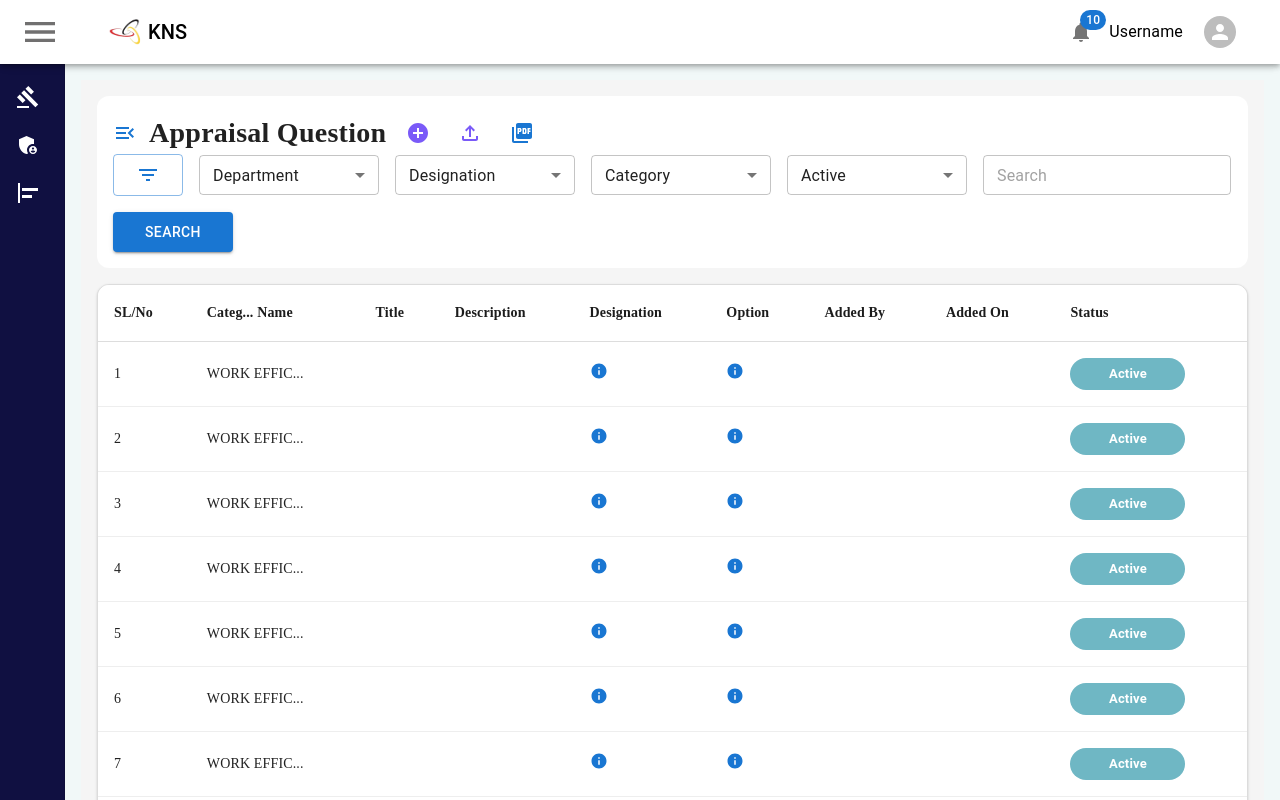
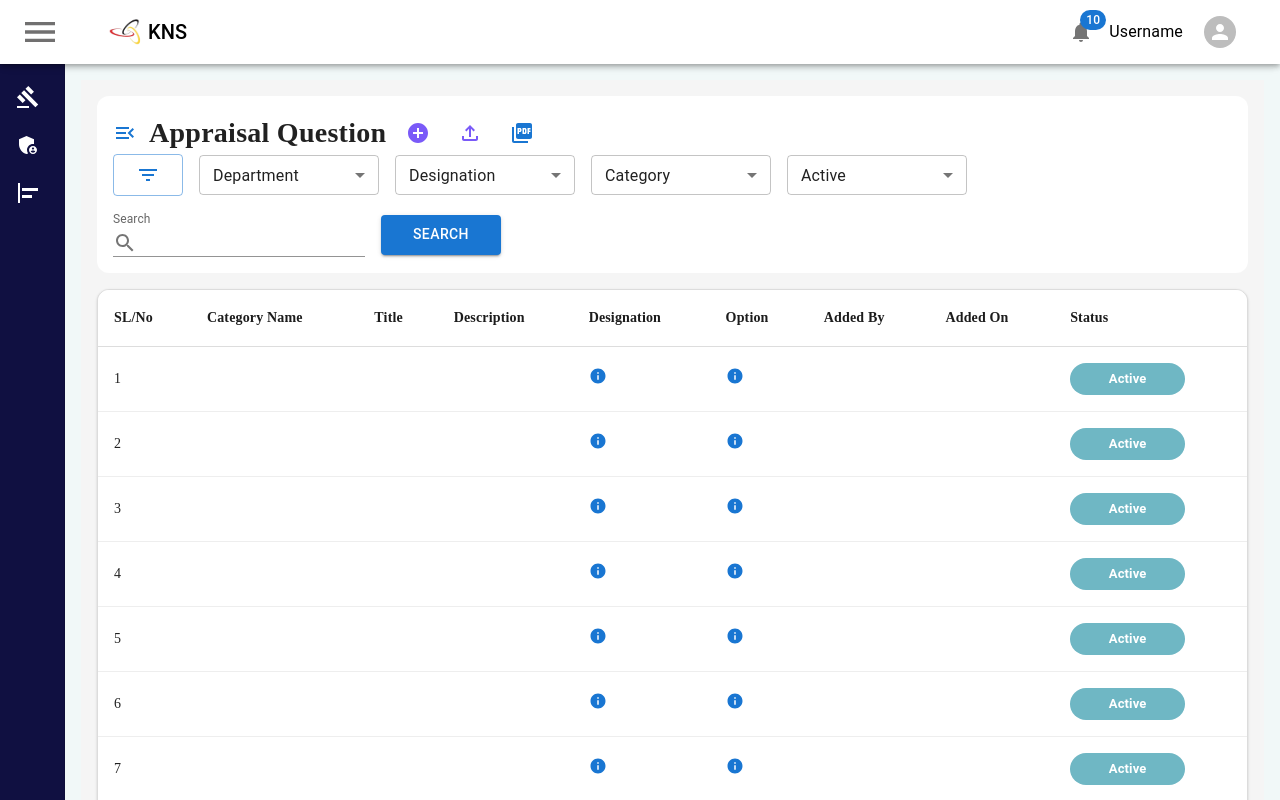
Before and after one commit to harshuharshi222-hash/react-js-project, a React (Vite) app: page /AppraisalQuestion/index in a window 1280 px wide. Shown: the top 800 px of the page. Built offline with nearby package versions, Linux system fonts and the light colour scheme.

Commit message:
inputAdornment adding

```diff
--- a/src/AppraisalQuestion/index.jsx
+++ b/src/AppraisalQuestion/index.jsx
@@ -25,6 +25,7 @@ import PictureAsPdfIcon from "@mui/icons-material/PictureAsPdf";
 import FilterListIcon from "@mui/icons-material/FilterList";
 import SearchIcon from "@mui/icons-material/Search";
 import InfoIcon from "@mui/icons-material/Info";
+import InputAdornment from '@mui/material/InputAdornment';
 
 import {
   flexRender,
@@ -43,7 +44,7 @@ export default function AppraisalQuestion() {
     () =>
       Array.from({ length: 10 }, (_, i) => ({
         slNo: i + 1,
-        categoryName: "WORK EFFIC...",
+        categoryName: "",
         title: "",
         description: "",
         designation: "",
@@ -63,7 +64,7 @@ export default function AppraisalQuestion() {
       },
       {
         accessorKey: "categoryName",
-        header: "Categ...\nName",
+        header: "Category Name",
       },
       {
         accessorKey: "title",
@@ -239,9 +240,16 @@ export default function AppraisalQuestion() {
 
           <TextField
             size="small"
-            placeholder="Search"
-            InputProps={{
-              endAdornment: <SearchIcon />,
+            label="Search"
+            variant="standard"
+            slotProps={{
+                     input: {
+                          startAdornment: (
+                            <InputAdornment position="start">
+                              <SearchIcon />
+                            </InputAdornment>
+                          ),
+                        },
             }}
           />
 
```
